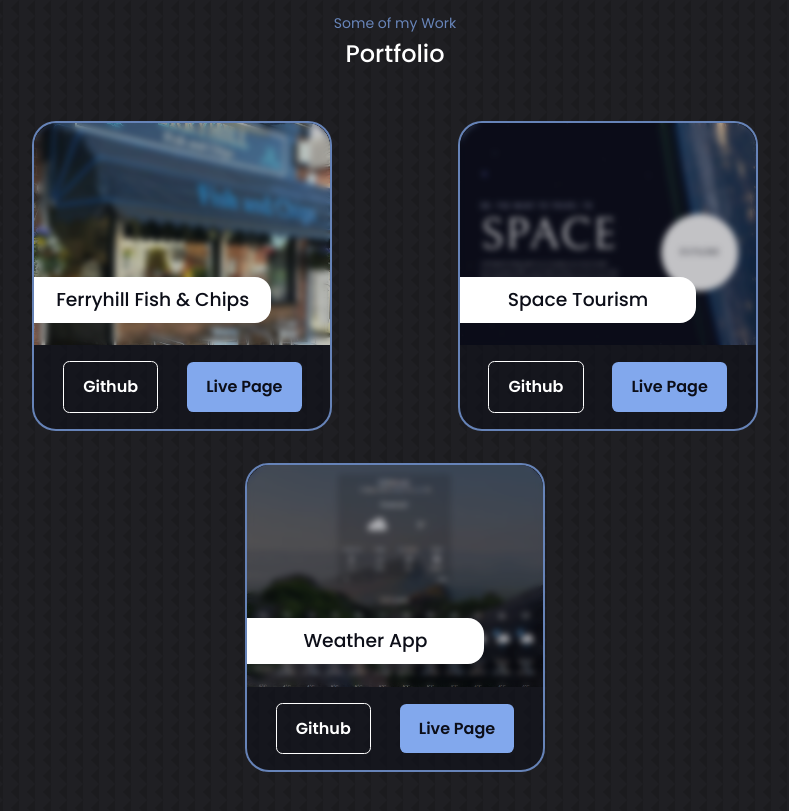
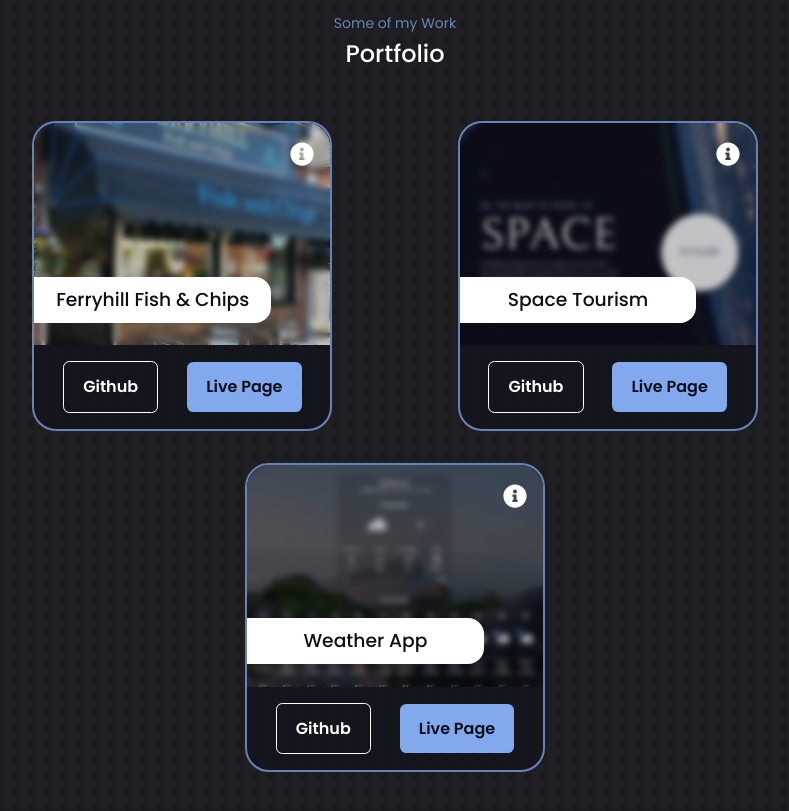
Before and after one commit to KramYengir/portfolio_page, a React (Vite) app: page / in a window 1280 px wide. Shown: the part 3360-4171 px from the top of the page, without its empty margins (245-1034 px from the left). Built offline with nearby package versions, Linux system fonts and the light colour scheme.

Commit message:
refactor portfolio items into components

```diff
--- a/src/components/Portfolio/Portfolio.css
+++ b/src/components/Portfolio/Portfolio.css
@@ -6,6 +6,7 @@
 }
 
 .portfolio__container .portfolio__item {
+  position: relative;
   display: grid;
   gap: 1rem;
   max-width: 300px;
@@ -28,6 +29,18 @@
 .portfolio__container .portfolio__item:hover h3 {
   border-color: hsl(var(--clr-white));
   background: hsl(var(--clr-white));
+}
+
+.portfolio__item .info-button {
+  position: absolute;
+  top: 1rem;
+  right: 1rem;
+  z-index: 10;
+
+  font-size: var(--fs-600);
+
+  color: hsl(var(--clr-white));
+  background-color: transparent;
 }
 
 .portfolio__item .portfolio__image {
--- a/src/components/Portfolio/Portfolio.jsx
+++ b/src/components/Portfolio/Portfolio.jsx
@@ -1,4 +1,6 @@
 import "./Portfolio.css";
+import { PortfolioItem } from "./PortfolioItem";
+
 import ferryhillIMG from "../../assets/FH.jpg";
 import weatherAppIMG from "../../assets/weather.png";
 import spaceTourismIMG from "../../assets/space-tourism.png";
@@ -9,72 +11,27 @@ const Portfolio = () => {
       <p className="sub-heading">Some of my Work</p>
       <h2 className="heading">Portfolio</h2>
       <div className="container portfolio__container">
-        <article className="portfolio__item">
-          <div className="portfolio__image">
-            <img src={ferryhillIMG} alt="image of project" />
-            <h3>Ferryhill Fish & Chips</h3>
-          </div>
-          <div className="portfolio__cta">
-            <a
-              href="https://github.com/KramYengir/restaurant-page"
-              target="blank"
-              className="btn"
-            >
-              Github
-            </a>
-            <a
-              href="https://ferryhillfishandchips.com/"
-              target="blank"
-              className="btn btn-primary"
-            >
-              Live Page
-            </a>
-          </div>
-        </article>
-        <article className="portfolio__item">
-          <div className="portfolio__image">
-            <img src={spaceTourismIMG} alt="image of project" />
-            <h3>Space Tourism</h3>
-          </div>
-          <div className="portfolio__cta">
-            <a
-              href="https://github.com/KramYengir/library-app"
-              target="blank"
-              className="btn"
-            >
-              Github
-            </a>
-            <a
-              href="https://rigneymade-space.netlify.app/"
-              target="blank"
-              className="btn btn-primary"
-            >
-              Live Page
-            </a>
-          </div>
-        </article>
-        <article className="portfolio__item">
-          <div className="portfolio__image">
-            <img src={weatherAppIMG} alt="image of project" />
-            <h3>Weather App</h3>
-          </div>
-          <div className="portfolio__cta">
-            <a
-              href="https://github.com/KramYengir/weather-app"
-              target="blank"
-              className="btn"
-            >
-              Github
-            </a>
-            <a
-              href="https://kramyengir.github.io/weather-app/"
-              target="blank"
-              className="btn btn-primary"
-            >
-              Live Page
-            </a>
-          </div>
-        </article>
+        <PortfolioItem
+          img={ferryhillIMG}
+          imgAlt={"Ferryhil Fish and Chips"}
+          title={"Ferryhill Fish & Chips"}
+          github={"https://github.com/KramYengir/restaurant-page"}
+          livePage={"https://ferryhillfishandchips.com/"}
+        />
+        <PortfolioItem
+          img={spaceTourismIMG}
+          imgAlt={"Space Tourism Page"}
+          title={"Space Tourism"}
+          github={"https://github.com/KramYengir/FM-space-tourism"}
+          livePage={"https://rigneymade-space.netlify.app/"}
+        />
+        <PortfolioItem
+          img={weatherAppIMG}
+          imgAlt={"Weather App Page"}
+          title={"Weather App"}
+          github={"https://github.com/KramYengir/weather-app"}
+          livePage={"https://kramyengir.github.io/weather-app/"}
+        />
       </div>
     </section>
   );
--- /dev/null
+++ b/src/components/Portfolio/PortfolioItem.jsx
@@ -0,0 +1,30 @@
+import { useState } from "react";
+import { FaInfoCircle } from "react-icons/fa";
+import { IoCloseSharp } from "react-icons/io5";
+
+export const PortfolioItem = ({ img, imgAlt, title, github, livePage }) => {
+  const [isInfoShown, setIsInfoShown] = useState(false);
+
+  return (
+    <article className="portfolio__item">
+      <button
+        className="info-button"
+        onClick={() => setIsInfoShown(!isInfoShown)}
+      >
+        {isInfoShown ? <IoCloseSharp /> : <FaInfoCircle />}
+      </button>
+      <div className="portfolio__image">
+        <img src={img} alt={imgAlt} />
+        <h3>{title}</h3>
+      </div>
+      <div className="portfolio__cta">
+        <a href={github} target="blank" className="btn">
+          Github
+        </a>
+        <a href={livePage} target="blank" className="btn btn-primary">
+          Live Page
+        </a>
+      </div>
+    </article>
+  );
+};
```
